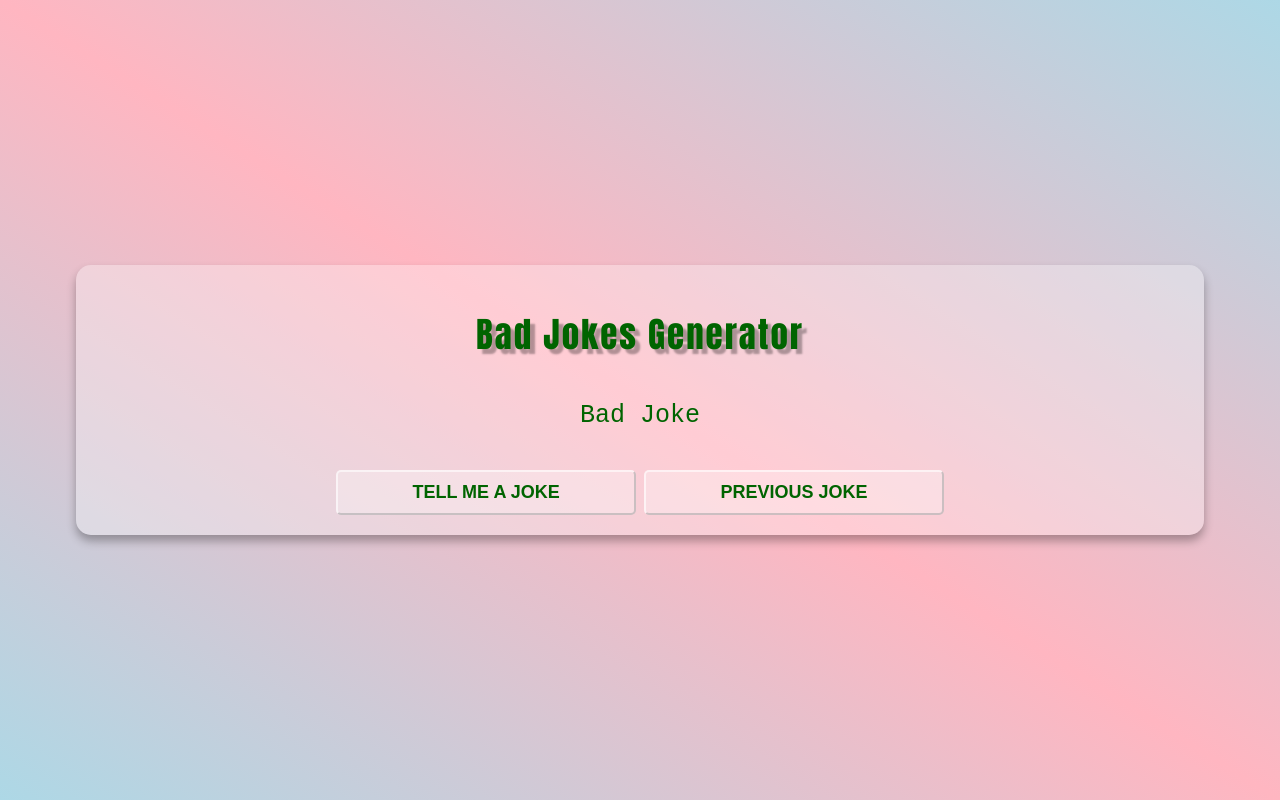
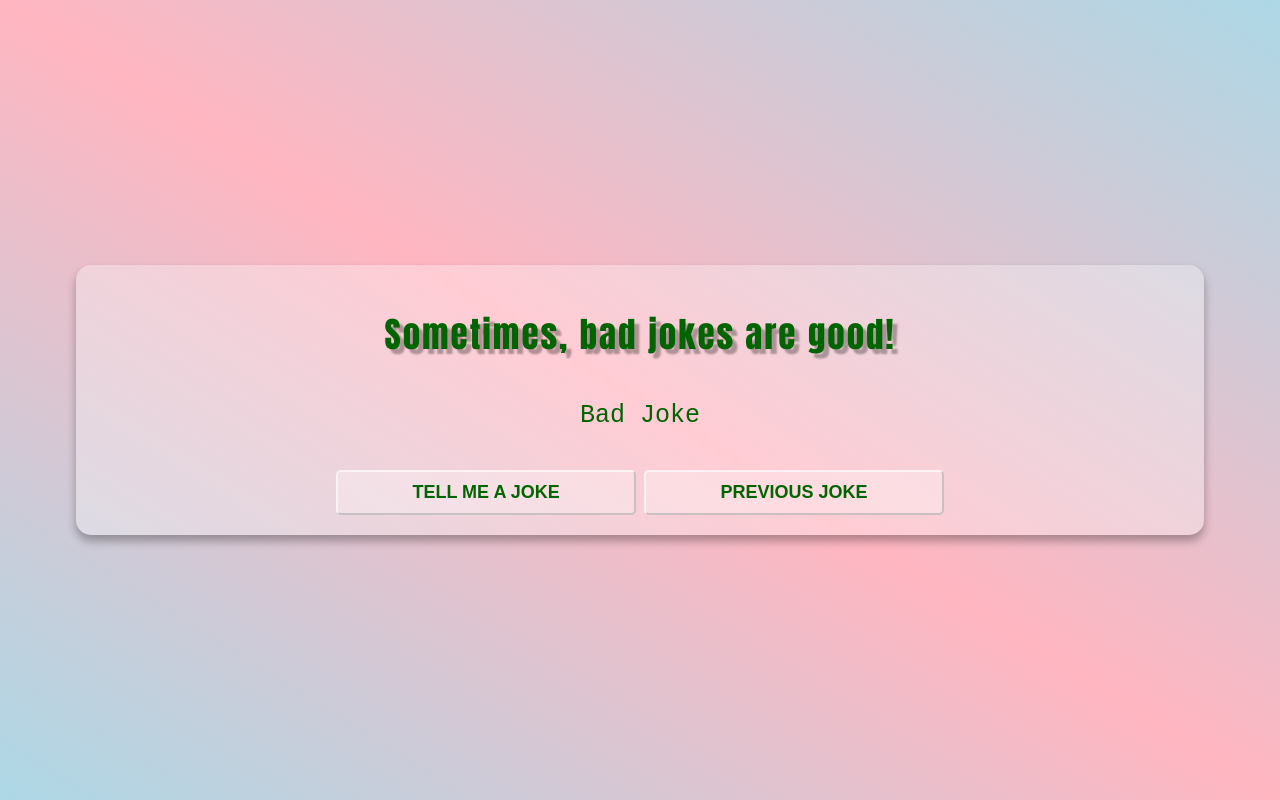
Before and after one commit to raisulsohan/badjoke, a plain HTML site: page index.html in a window 1280 px wide. Drawn offline with Linux system fonts and the light colour scheme.

Commit message:
Update index.html

```diff
--- a/index.html
+++ b/index.html
@@ -3,12 +3,12 @@
 <head>
     <meta charset="UTF-8">
     <meta name="viewport" content="width=device-width, initial-scale=1.0">
-    <title>DAD Jokes</title>
+    <title>BAD Jokes</title>
     <link rel="stylesheet" href="style.css">
 </head>
 <body>
     <div class="container">
-        <h1 class="heading">Bad Jokes Generator</h1>
+        <h1 class="heading">Sometimes, bad jokes are good!</h1>
         <p class="joke" id="joke">Bad Joke</p>
         <button class="btn" id="btn">Tell me a joke</button>
         <button class="btn" id="prevJoke">Previous joke</button>
```
